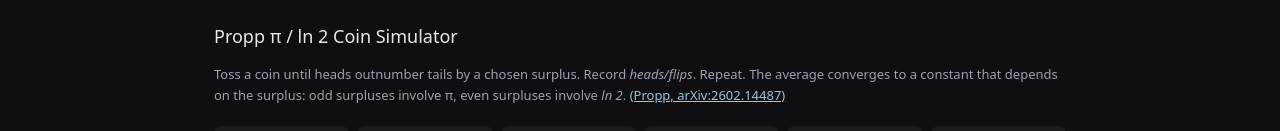
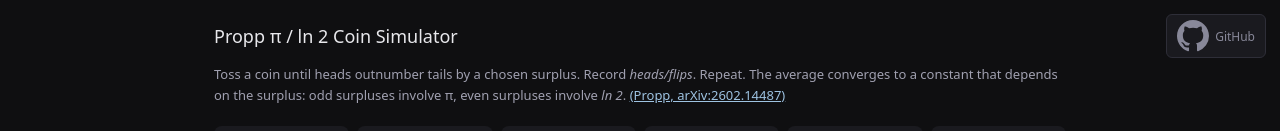
Before and after one commit to AwesomeZachYT/Propp-pi-ln2, a plain HTML site: page index.html in a window 1280 px wide. Shown: the top 131 px of the page. Drawn offline with nearby package versions, Linux system fonts and the light colour scheme.

Commit message:
Added link to Github Repo on top-right corner

```diff
--- a/index.html
+++ b/index.html
@@ -7,6 +7,11 @@
     <link rel="stylesheet" href="styles.css">
 </head>
 <body>
+    <a href="https://github.com/AwesomeZachYT/Propp-pi-ln2" target="_blank" rel="noopener" title="View on GitHub" style="position:fixed;top:14px;right:14px;z-index:999;display:flex;align-items:center;gap:6px;padding:5px 10px;background:var(--bg-surface);border:0.5px solid var(--border-muted);border-radius:6px;color:var(--text-secondary);font-family:system-ui,sans-serif;font-size:12px;text-decoration:none;transition:background .15s,color .15s" onmouseover="this.style.background='var(--bg-btn-hover)';this.style.color='var(--text-primary)'" onmouseout="this.style.background='var(--bg-surface)';this.style.color='var(--text-secondary)'">
+        <svg width="32" height="32" viewBox="0 0 16 16" fill="currentColor" aria-hidden="true"><path d="M8 0C3.58 0 0 3.58 0 8c0 3.54 2.29 6.53 5.47 7.59.4.07.55-.17.55-.38 0-.19-.01-.82-.01-1.49-2.01.37-2.53-.49-2.69-.94-.09-.23-.48-.94-.82-1.13-.28-.15-.68-.52-.01-.53.63-.01 1.08.58 1.23.82.72 1.21 1.87.87 2.33.66.07-.52.28-.87.51-1.07-1.78-.2-3.64-.89-3.64-3.95 0-.87.31-1.59.82-2.15-.08-.2-.36-1.02.08-2.12 0 0 .67-.21 2.2.82a7.66 7.66 0 0 1 2-.27c.68 0 1.36.09 2 .27 1.53-1.04 2.2-.82 2.2-.82.44 1.1.16 1.92.08 2.12.51.56.82 1.27.82 2.15 0 3.07-1.87 3.75-3.65 3.95.29.25.54.73.54 1.48 0 1.07-.01 1.93-.01 2.2 0 .21.15.46.55.38A8.01 8.01 0 0 0 16 8c0-4.42-3.58-8-8-8z" /></svg>
+        GitHub
+    </a>
+
     <h2 style="font-size:18px;font-weight:500;margin-bottom:1rem">Propp π / ln 2 Coin Simulator</h2>
     <p class="desc">
         Toss a coin until heads outnumber tails by a chosen surplus. Record <em>heads/flips</em>. Repeat. The average converges to a constant that depends on the surplus: odd surpluses involve π, even surpluses involve <i>ln 2</i>.
@@ -149,12 +154,14 @@
         <span id="dl_msg" style="font-size:11px;color:var(--text-secondary)"></span>
     </div>
     <!-- information paragraph -->
-    <p class="desc" style="margin-top: 20px">Propp, J., first publicized this phenomenon in February of 2026 in a preprint on arXiv titled
+    <p class="desc" style="margin-top: 20px">
+        Propp, J., first publicized this phenomenon in February of 2026 in a preprint on arXiv titled
         <i><a href="https://arxiv.org/abs/2602.14487">Estimating π with a Coin</a></i>, though he links to <a href="https://arxiv.org/abs/2504.06817">an earlier article</a>
-    by Gerhold, S., and Hubalek, F., where they derive the same proof. Unfortunately, I'm not knowledgable enough to give a detailed and sophisticated explanation of the proof
-    described by Propp, and it's too complicated to cram into a single paragraph regardless. You can check out Propp's preprint for information about the proof, as well as
-    <a href="https://youtu.be/kahGSss6SsU?si=EtxEL-FBeKwoEgiV">Matt Parker's video</a> on the matter, though neither gives a full and in-depth explanation on the context needed to truly understand the proof, so I do advise
-    doing your own research on certain parts.</p>
+        by Gerhold, S., and Hubalek, F., where they derive the same proof. Unfortunately, I'm not knowledgable enough to give a detailed and sophisticated explanation of the proof
+        described by Propp, and it's too complicated to cram into a single paragraph regardless. You can check out Propp's preprint for information about the proof, as well as
+        <a href="https://youtu.be/kahGSss6SsU?si=EtxEL-FBeKwoEgiV">Matt Parker's video</a> on the matter, though neither gives a full and in-depth explanation on the context needed to truly understand the proof, so I do advise
+        doing your own research on certain parts.
+    </p>
 
     <script src="https://cdnjs.cloudflare.com/ajax/libs/Chart.js/4.4.1/chart.umd.js"></script>
     <script src="https://cdnjs.cloudflare.com/ajax/libs/xlsx/0.18.5/xlsx.full.min.js"></script>
```
